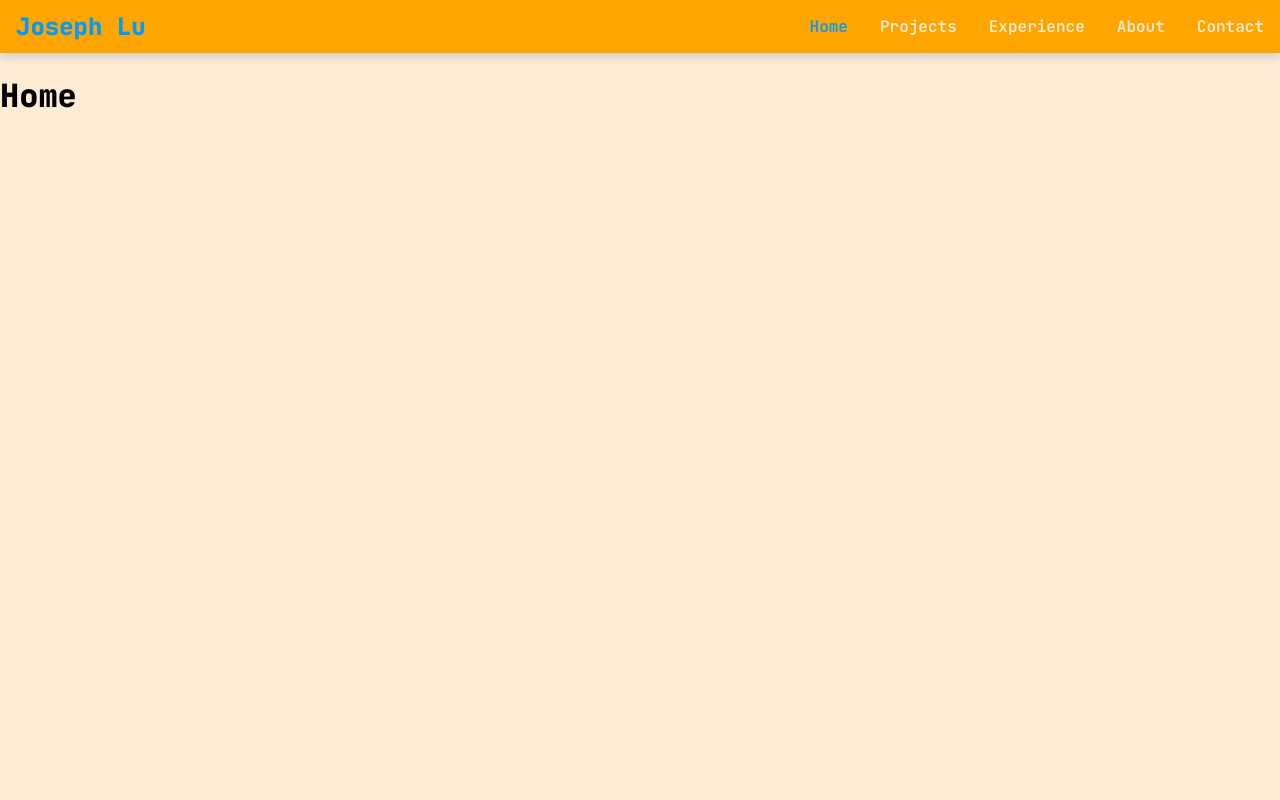
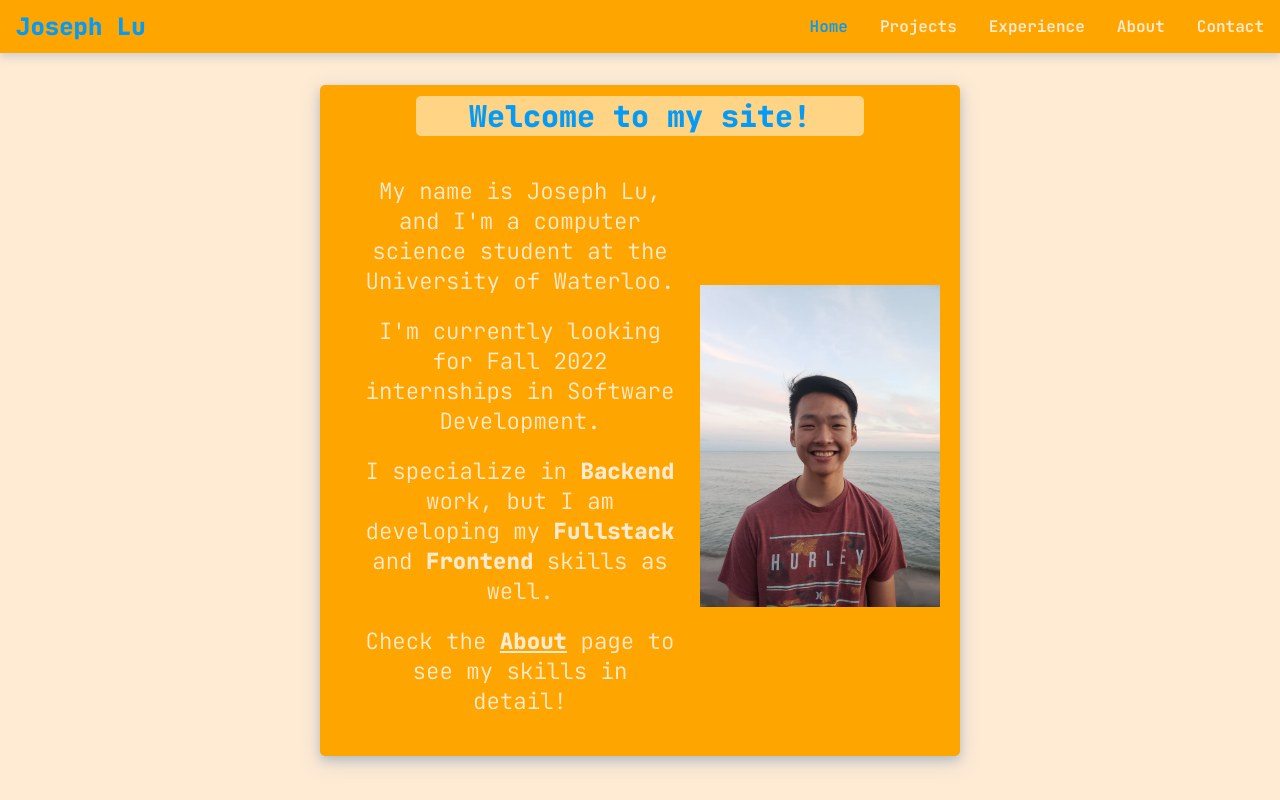
Before and after one commit to lu-joseph/lu-joseph.github.io, a JavaScript app: page / in a window 1280 px wide. Built offline with nearby package versions, Linux system fonts and the light colour scheme.

Commit message:
Home page initial version

```diff
--- a/src/css/Contact.css
+++ b/src/css/Contact.css
@@ -25,14 +25,6 @@
     color: var(--colour3);
 }
 
-.contact-entry .about-page-link {
-    color: var(--colour1);
-}
-
-.contact-entry .about-page-link:hover {
-    color: var(--colour3);
-}
-
 .contact-entry .fa {
     font-size: 1.5em;
 }
@@ -54,10 +46,10 @@
 }
 
 .contact-entry .description:not(.first-paragraph) {
-    margin-top: 10px;
+    margin-top: 20px;
 }
 
-.details {
+.contact-entry .details {
     width: 100%;
 }
 
--- /dev/null
+++ b/src/css/Home.css
@@ -0,0 +1,29 @@
+.home-entry .details-container {
+    /* width: 80%; */
+    /* margin: auto; */
+    margin: 20px;
+    text-align: center;
+}
+
+.home-entry .details {
+    margin: 20px 0;
+    font-weight: 500;
+}
+
+.home-entry .about-page-link {
+    color: var(--colour1);
+}
+
+.home-entry .about-page-link:hover {
+    color: var(--colour3);
+}
+
+.home-entry .details-container {
+    display: flex;
+    flex-direction: row;
+    justify-content: space-evenly;
+}
+
+.home-entry .description {
+    margin: 0 20px;
+}
--- a/src/pages/Contact.js
+++ b/src/pages/Contact.js
@@ -14,17 +14,7 @@ const Contact = () => {
               Development.
             </div>
             <div className="description">
-              I specialize in <b>Backend</b> work, but I am developing my{" "}
-              <b>Fullstack</b> and <b>Frontend</b> skills as well.
-            </div>
-            <div className="description">
-              Check the{" "}
-              <b>
-                <a href="https://josephlu.ca/about" className="about-page-link">
-                  About
-                </a>{" "}
-              </b>
-              page to see my skills in detail!
+              Feel free to reach out and connect with me!
             </div>
             <div className="contact-info">
               <div className="icons">
--- a/src/pages/Home.js
+++ b/src/pages/Home.js
@@ -1,5 +1,43 @@
+import "../css/Home.css";
+
 const Home = () => {
-  return <h1>Home</h1>;
+  return (
+    <div className="home-entry">
+      <div className="entry-card">
+        <div className="title-container">
+          <div className="title">Welcome to my site!</div>
+        </div>
+        <div className="details-container">
+          <div className="description">
+            <div className="details">
+              My name is Joseph Lu, and I'm a computer science student at the
+              University of Waterloo.
+            </div>
+            <div className="details">
+              I'm currently looking for Fall 2022 internships in Software
+              Development.
+            </div>
+            <div className="details">
+              I specialize in <b>Backend</b> work, but I am developing my{" "}
+              <b>Fullstack</b> and <b>Frontend</b> skills as well.
+            </div>
+            <div className="details">
+              Check the{" "}
+              <b>
+                <a href="https://josephlu.ca/about" className="about-page-link">
+                  About
+                </a>{" "}
+              </b>
+              page to see my skills in detail!
+            </div>
+          </div>
+          <div className="image-container">
+            <img src="./images/home-me-2.jpg" alt=""></img>
+          </div>
+        </div>
+      </div>
+    </div>
+  );
 };
 
 export default Home;
--- a/src/pages/Projects.js
+++ b/src/pages/Projects.js
@@ -68,7 +68,7 @@ const Projects = () => {
         title="TraffX"
         imgsrc="./images/traffx.png"
         imgHeight="500px"
-        Github=""
+        Github="https://github.com/lu-joseph/traffx"
         details={traffx_details}
       />
     </div>
```
Also changed, not shown: public/images/home-me-2.jpg (added), public/images/home-me.jpg (added), to do list.txt.
